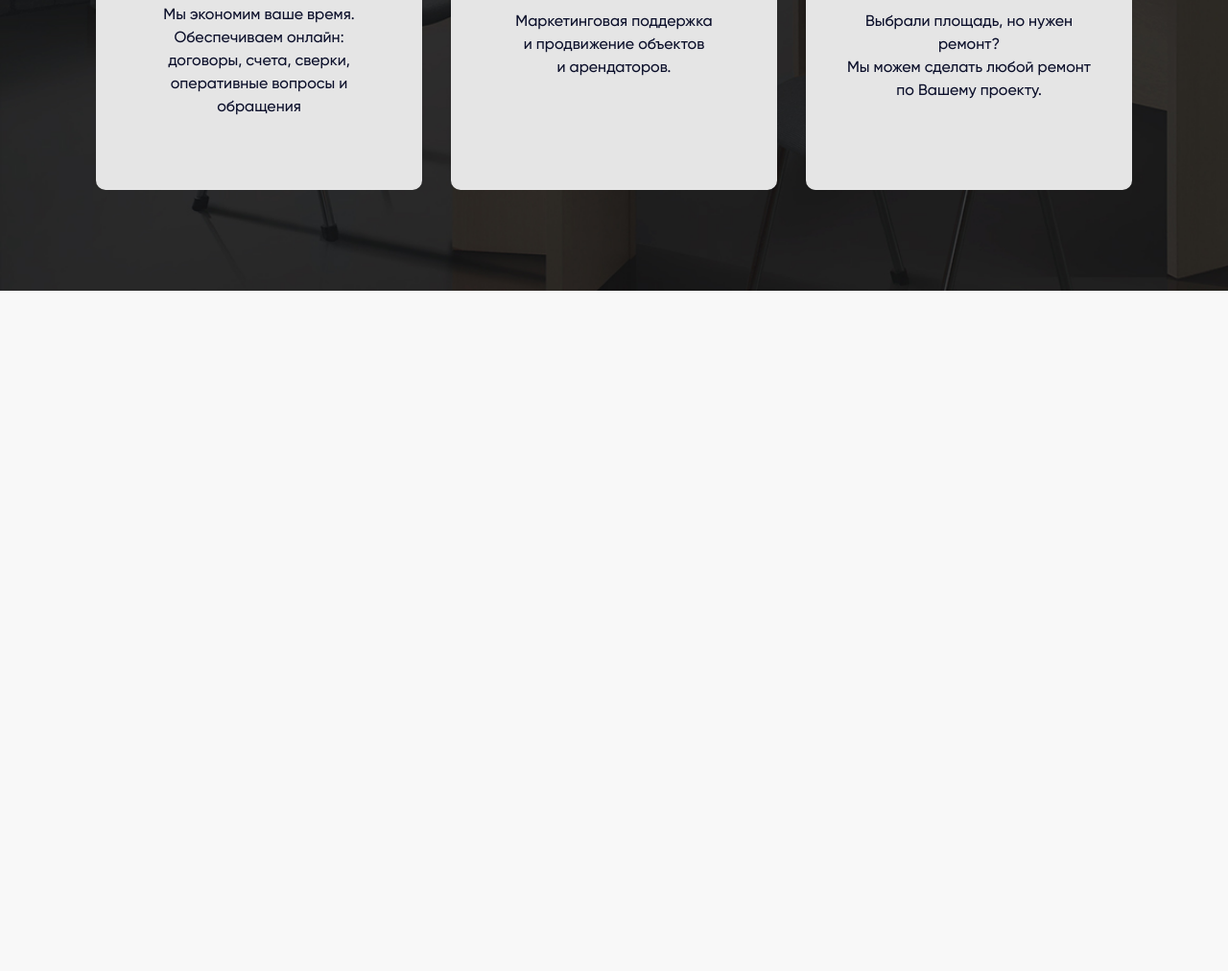
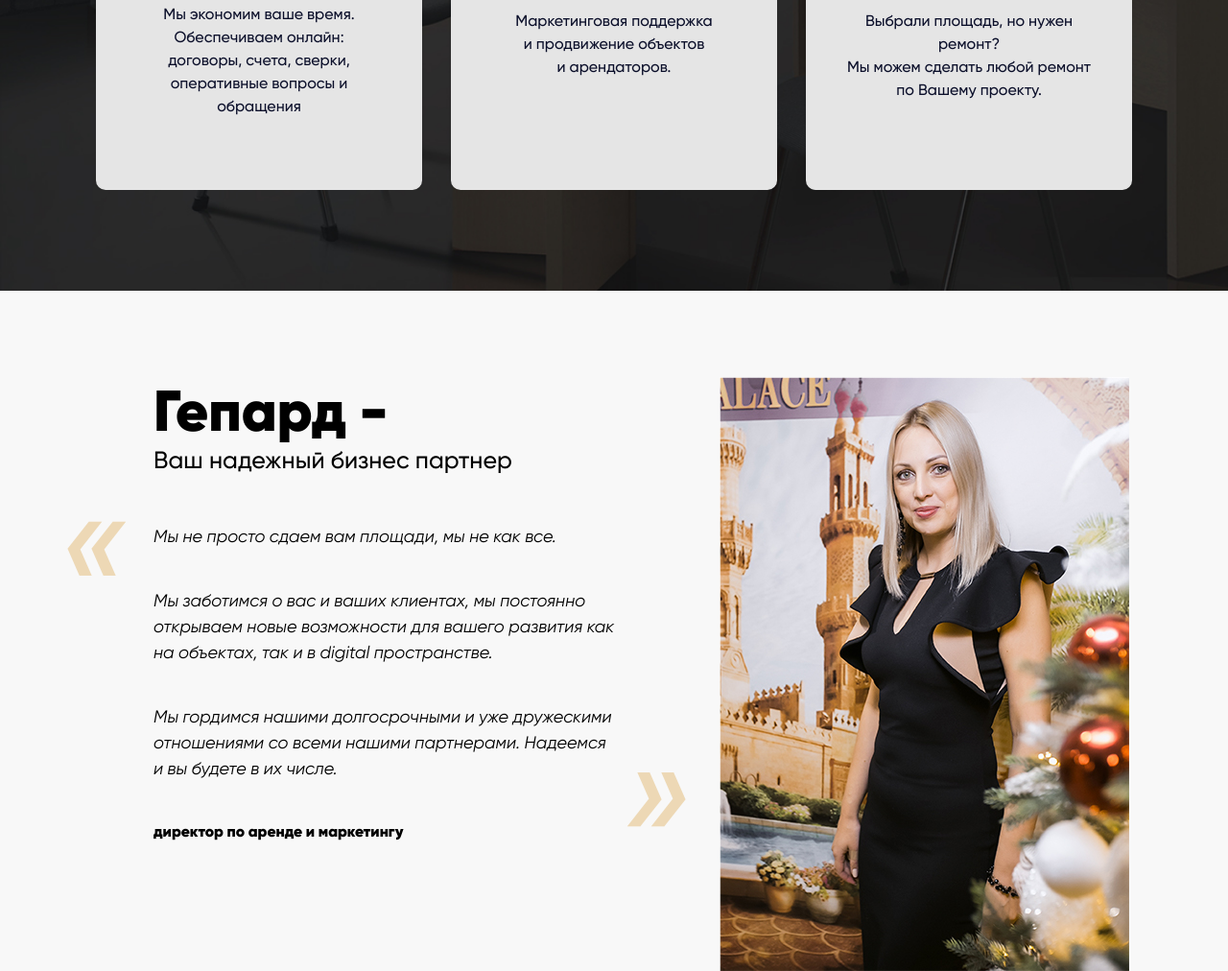
Before and after one commit to igorkrosh/-guepard-layout, a plain HTML site: page index.html in a window 1280 px wide. Shown: the part 2569-3581 px from the top of the page at 96% size. Before the commit the page ends 2872 px from the top, so only its background shows below. Drawn offline with Linux system fonts and the light colour scheme.

Commit message:
Секция с директором - Десктоп

```diff
--- a/assets/css/style.css
+++ b/assets/css/style.css
@@ -779,3 +779,63 @@ button, button:focus
     font-size: 16px;
     font-weight: 500;
 }
+
+.director
+{
+    padding-top: 90px;
+    color: black;
+}
+
+.director .col-guepard
+{
+    padding-left: 90px;
+    padding-right: 90px;
+    position: relative;
+}
+
+.director .col-guepard h1
+{
+    font-size: 60px;
+    font-weight: 900;
+    margin: 0;
+}
+
+.director .col-guepard h2
+{
+    font-size: 25px;
+    font-weight: 500;
+}
+
+.director .guepard-text
+{
+    margin-top: 50px;
+    font-size: 18px;
+}
+
+.director .guepard-text i
+{
+    display: block;
+    margin-bottom: 40px;
+}
+
+.director .guepard-director
+{
+    font-weight: 900;
+}
+
+.director .col-guepard:after
+{
+    content: url(../images/icons/kovichka.png);
+    position: absolute;
+    left: 0;
+    top: 150px;
+}
+
+.director .col-guepard:before
+{
+    content: url(../images/icons/kovichka.png);
+    position: absolute;
+    transform: rotate(180deg);
+    right: 20px;
+    bottom: 150px;
+}
--- a/index.html
+++ b/index.html
@@ -584,7 +584,31 @@
             </div>
         </div>
     </section>
-
+    <section class="director">
+        <div class="container">
+            <div class="row">
+                <div class="col-7 col-guepard">
+                    <h1>Гепард -</h1>
+                    <h2>Ваш надежный бизнес партнер</h2>
+                    <div class="guepard-text">
+                        <i>
+                            Мы не просто сдаем вам площади, мы не как все.
+                        </i>
+                        <i>
+                            Мы заботимся о вас и ваших клиентах, мы постоянно открываем новые возможности для вашего развития как на объектах, так и в digital пространстве.
+                        </i>
+                        <i>
+                            Мы гордимся нашими долгосрочными и уже дружескими отношениями со всеми нашими партнерами. Надеемся и вы будете в их числе.
+                        </i>
+                    </div>
+                    <span class="guepard-director">директор по аренде и маркетингу</span>
+                </div>
+                <div class="col-5 col-image">
+                    <img src="assets/images/director.jpg" alt="">
+                </div>
+            </div>
+        </div>
+    </section>
 
 
 
```
Also changed, not shown: assets/images/director.jpg (added), assets/images/icons/kovichka.png (added).
